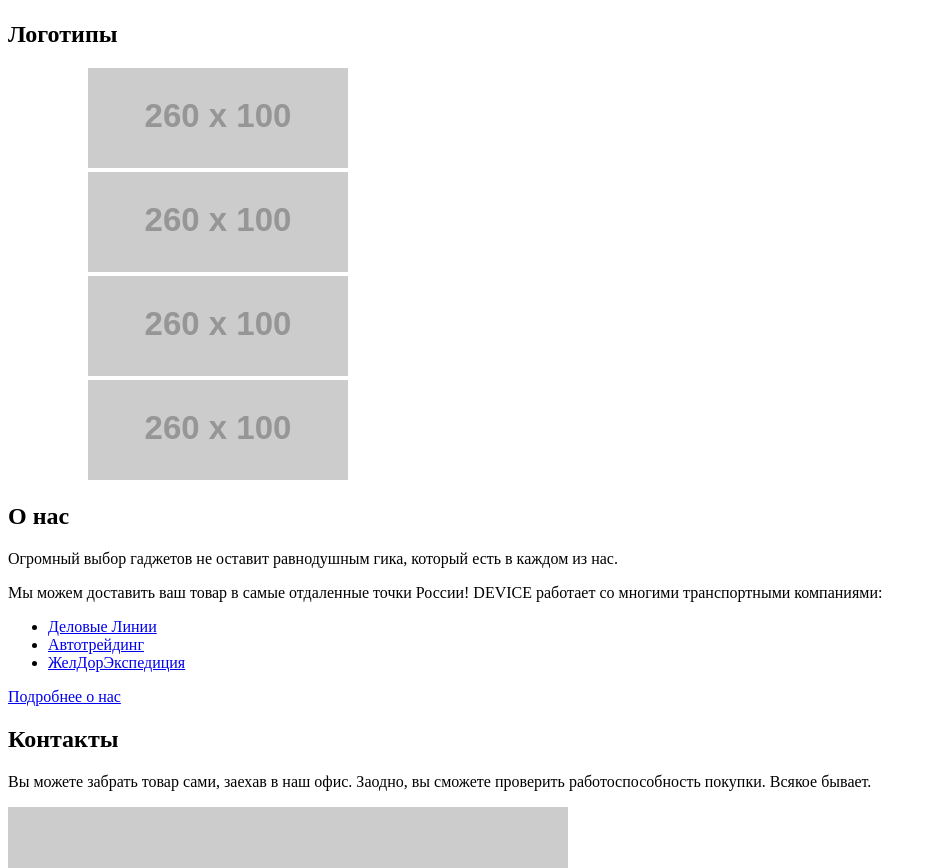
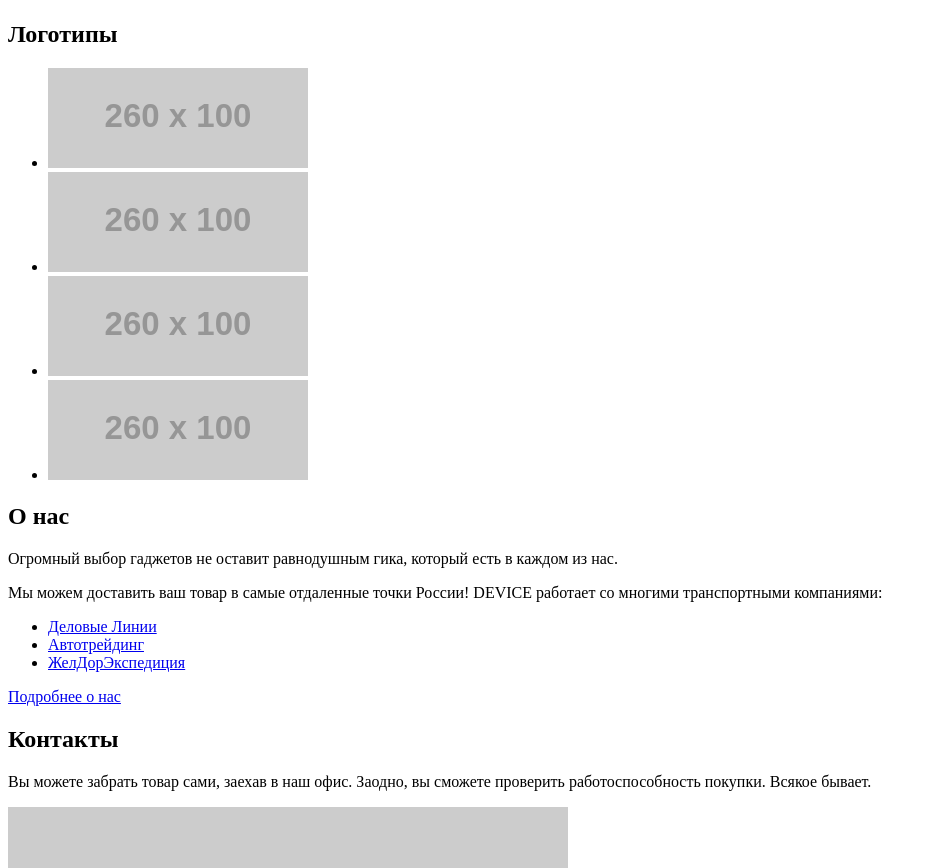
Before and after one commit to zharkowski/245269-device-26, a plain HTML site: page index.html in a window 1280 px wide. Shown: the part 4435-5303 px from the top of the page, without its empty margins (0-937 px from the left). Drawn offline with Linux system fonts and the light colour scheme; placeholder pictures from the web are drawn by us.

Commit message:
Фикс разметки главной страницы

```diff
--- a/index.html
+++ b/index.html
@@ -171,10 +171,10 @@
       <section class="logotypes">
         <h2>Логотипы</h2>
         <ul class="logotypes-list">
-          <ul><a href="https://www.dji.com/ru"><img src="https://via.placeholder.com/260x100" alt="DGI"></a></ul>
-          <ul><a href="http://www.sp-gadgets.com"><img src="https://via.placeholder.com/260x100" alt="SP Gadgets"></a></ul>
-          <ul><a href="https://gopro.ru"><img src="https://via.placeholder.com/260x100" alt="GoPro"></a></ul>
-          <ul><a href="https://www.vive.com/ru/"><img src="https://via.placeholder.com/260x100" alt="Vive"></a></ul>
+          <li><a href="https://www.dji.com/ru"><img src="https://via.placeholder.com/260x100" alt="DGI"></a></li>
+          <li><a href="http://www.sp-gadgets.com"><img src="https://via.placeholder.com/260x100" alt="SP Gadgets"></a></li>
+          <li><a href="https://gopro.ru"><img src="https://via.placeholder.com/260x100" alt="GoPro"></a></li>
+          <li><a href="https://www.vive.com/ru/"><img src="https://via.placeholder.com/260x100" alt="Vive"></a></li>
         </ul>
       </section>
 
```
